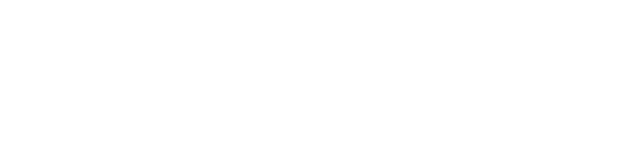
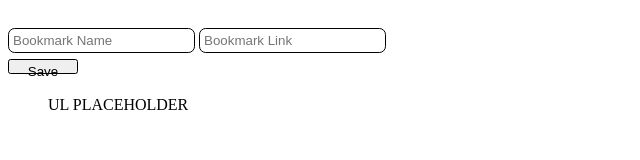
Before and after one commit to mpollard33/DynamicDOM, a plain HTML site: page index.html in a window 1280 px wide. Shown: the whole page, without its empty margins (0-640 px from the left). Drawn offline with Linux system fonts and the light colour scheme.

Commit message:
second commit

```diff
--- a/index.html
+++ b/index.html
@@ -1,11 +1,22 @@
 <!DOCTYPE html>
 <html lang="en">
+
 <head>
     <title>Document</title>
     <link rel="stylesheet" href="main.css">
     <script defer src="index.js"></script>
 </head>
+
 <body>
+    <input type="text" id="bookmark-name" placeholder="Bookmark Name">
+    <input type="text" id="bookmark-link" placeholder="Bookmark Link"><br>
 
+    <button id="save-button">Save</button>
+    <section>
+        <ul id="bookmark-list">
+            UL PLACEHOLDER
+        </ul>
+    </section>
 </body>
+
 </html>
--- a/index.js
+++ b/index.js
@@ -0,0 +1,21 @@
+const savedBookmarks = [
+  { name: "Instagram", link: "http://www.instagram.com" },
+  { name: "Google", link: "http://www.google.com" },
+];
+
+const bookmark = (name, link) => ({ name: name, link: link });
+
+//  List of bookmarks
+console.log(`List of Bookmarks: ${savedBookmarks}`);
+
+//  render a list of bookmarks
+const bookmarkRender = () => {
+  const list = document.querySelector("#bookmark-list");
+
+  for (let ele in savedBookmarks) {
+    const entry = document.createElement("li");
+    entry.textContent = savedBookmarks[ele].name;
+    console.log(`New entry: ${savedBookmarks[ele].name}`);
+    list.append(entry);
+  }
+};
--- a/main.css
+++ b/main.css
@@ -0,0 +1,21 @@
+input {
+    border: solid black 0.1em;
+    border-radius: 0.5em;
+    padding: 0.3em;
+
+    margin-top: 20px;
+    min-width: 150px;
+}
+
+button {
+    min-width: 70px;
+    height: 15px;
+    border-radius: 0.2em;
+    padding: 0.3em;
+    margin-top: 6px;
+    border: solid black 0.1em;
+}
+
+ul {
+    list-style-type: none;
+}
```
